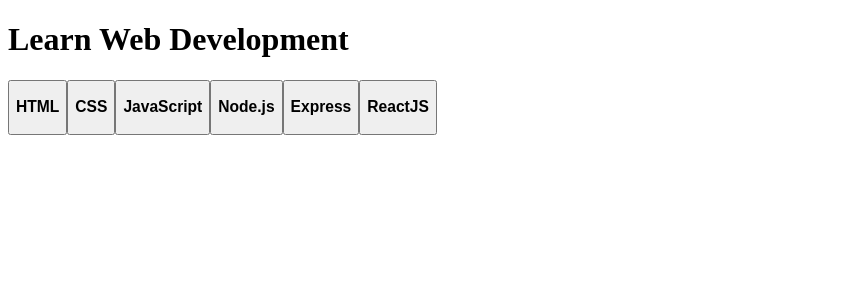
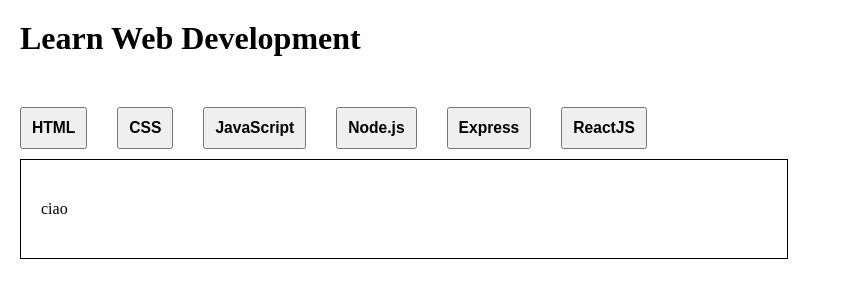
Before and after one commit to MattiaCallegaro/react-use-state, a React (Vite) app: page / in a window 1280 px wide. Shown: the top 300 px of the page, without its empty margins (0-843 px from the left). Built offline with nearby package versions, Linux system fonts and the light colour scheme.

Commit message:
[UPD] Create static card

```diff
--- a/src/Buttons.jsx
+++ b/src/Buttons.jsx
@@ -2,7 +2,7 @@
 import languages from './components/data/languages'
 
 function Buttons() {
-    return (
+    return (<>
         <div>
             {languages.map((language) => (
                 <button>
@@ -10,6 +10,8 @@
                 </button>
             ))}
         </div>
+        <label className='card'> ciao</label>
+    </>
     )
 }
 
--- a/src/components/Header.jsx
+++ b/src/components/Header.jsx
@@ -1,5 +1,5 @@
 import React from 'react'
-import Languages from '../Languages'
+import languages from './data/languages'
 
 function Header() {
     return (
--- a/src/index.css
+++ b/src/index.css
@@ -0,0 +1,30 @@
+* {
+  margin: 0;
+  padding: 0;
+  box-sizing: border-box;
+}
+
+h1 {
+  margin-top: 20px;
+  margin-left: 20px;
+}
+
+button {
+  padding: 10px;
+  margin: 10px;
+  margin-top: 50px;
+  margin-left: 20px;
+}
+
+.card {
+  width: 60%;
+  border: 1px solid rgb(0, 0, 0);
+  margin-left: 20px;
+  display: block;
+  height: 100px;
+  display: flex;
+  align-items: center;
+  padding: 20px;
+
+
+}
```
